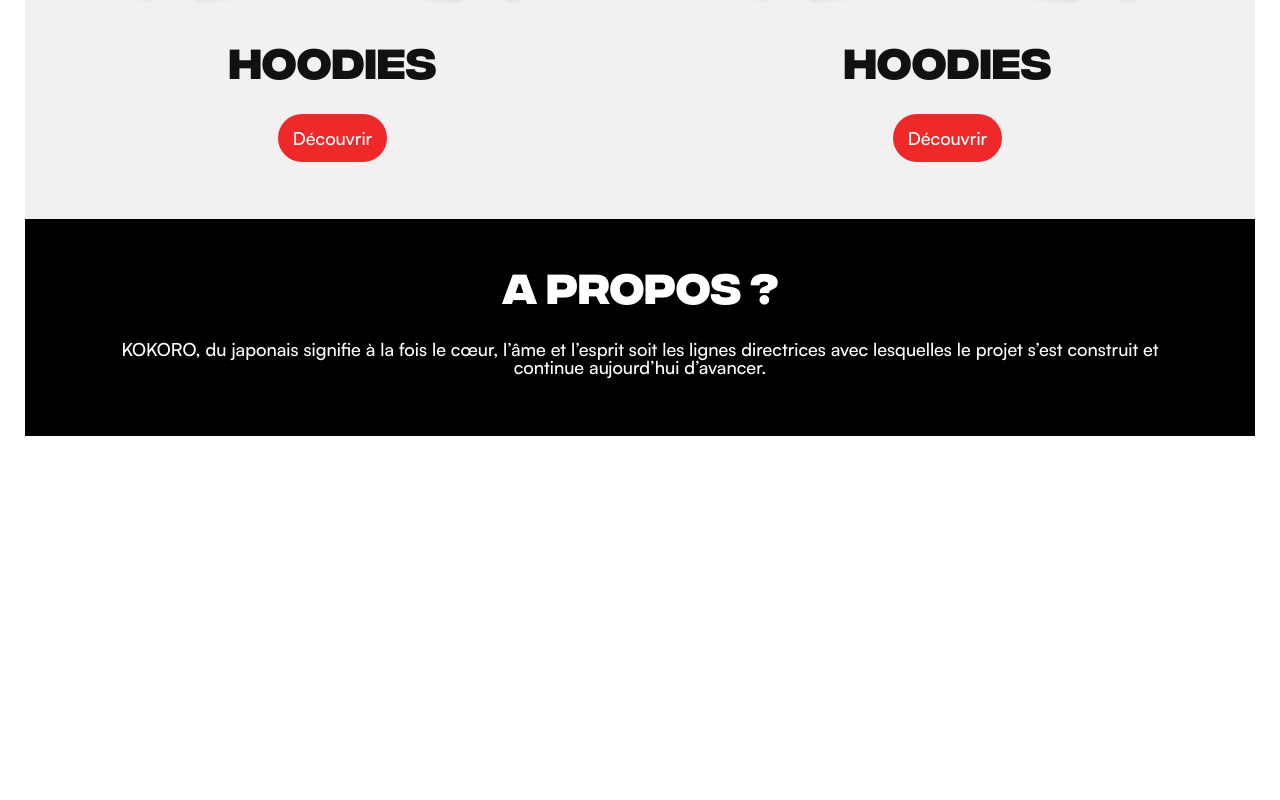
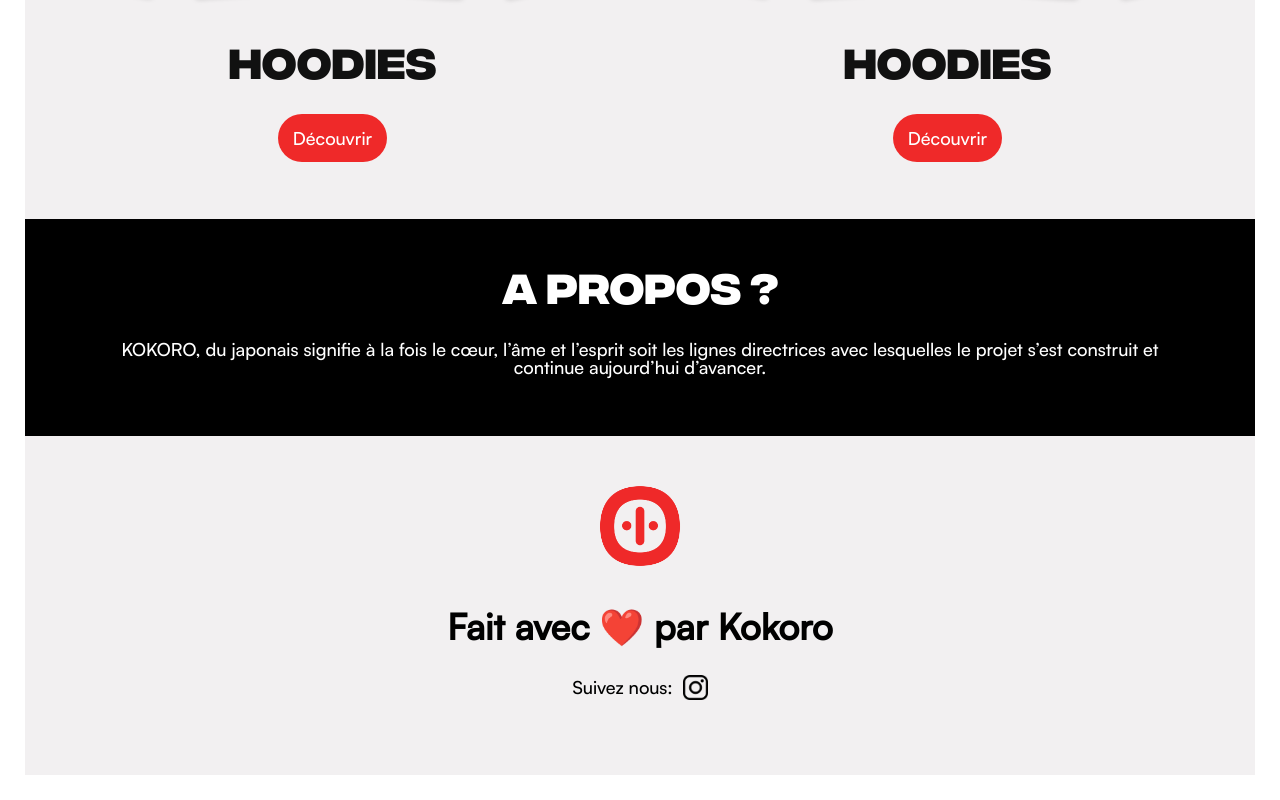
Before and after one commit to Julien-FRA/kata-ecommerce, a React (Create React App) app in the folder client/: page / in a window 1280 px wide. Shown: the part 1350-2150 px from the top of the page. Before the commit the page ends 1811 px from the top, so only its background shows below. Built offline with nearby package versions, Linux system fonts and the light colour scheme.

Commit message:
<feat/client>: Ajout du footer

```diff
--- a/client/src/App.tsx
+++ b/client/src/App.tsx
@@ -1,12 +1,14 @@
 import React from "react";
 import { Router } from "./router";
 import { Header } from "./components/Nav/Header";
+import { Footer } from "./components/Nav/Footer";
 
 function App() {
   return (
     <div className="App">
       <Header />
       <Router />
+      <Footer />
     </div>
   );
 }
--- a/client/src/components/Container/About/style.scss
+++ b/client/src/components/Container/About/style.scss
@@ -5,9 +5,9 @@
   padding: 40px 60px 60px;
   background-color: #000;
   color: #fff;
+  text-align: center;
 
   p {
     margin-top: 30px;
-    text-align: center;
   }
 }
--- /dev/null
+++ b/client/src/components/Nav/Footer/index.tsx
@@ -0,0 +1,23 @@
+import React from "react";
+import logo from "../../../assets/images/logo-menu.png";
+import instagram from "../../../assets/images/instagram.png";
+import "./style.scss";
+
+export const Footer = () => {
+  return (
+    <div className="footer-container">
+      <figure className="logo">
+        <img src={logo} alt="logo" />
+      </figure>
+      <h3>Fait avec ❤️ par Kokoro</h3>
+      <div className="social-container">
+        <p>Suivez nous: </p>
+        <a href="#">
+          <figure className="instagram">
+            <img src={instagram} alt="instagram" />
+          </figure>
+        </a>
+      </div>
+    </div>
+  );
+};
--- /dev/null
+++ b/client/src/components/Nav/Footer/style.scss
@@ -0,0 +1,56 @@
+.footer-container {
+  display: flex;
+  flex-direction: column;
+  align-items: center;
+  padding: 40px 60px 60px;
+  text-align: center;
+
+  .logo {
+    width: 100px;
+    height: auto;
+    margin-bottom: 15px;
+
+    img {
+      width: 100%;
+      height: 100%;
+      object-fit: cover;
+    }
+  }
+
+  h3 {
+    margin: 15px 0;
+  }
+
+  .social-container {
+    margin: 15px 0;
+    display: flex;
+    flex-direction: row;
+    align-items: center;
+    text-align: center;
+
+    p {
+      margin-right: 10px;
+    }
+
+    a {
+      width: 25px;
+      height: 25px;
+      transition: opacity 0.25s;
+
+      &:hover {
+        opacity: 0.75;
+      }
+
+      .instagram {
+        width: 100%;
+        height: 100%;
+
+        img {
+          width: 100%;
+          height: 100%;
+          object-fit: cover;
+        }
+      }
+    }
+  }
+}
```
Also changed, not shown: client/src/assets/images/instagram.png (added).
